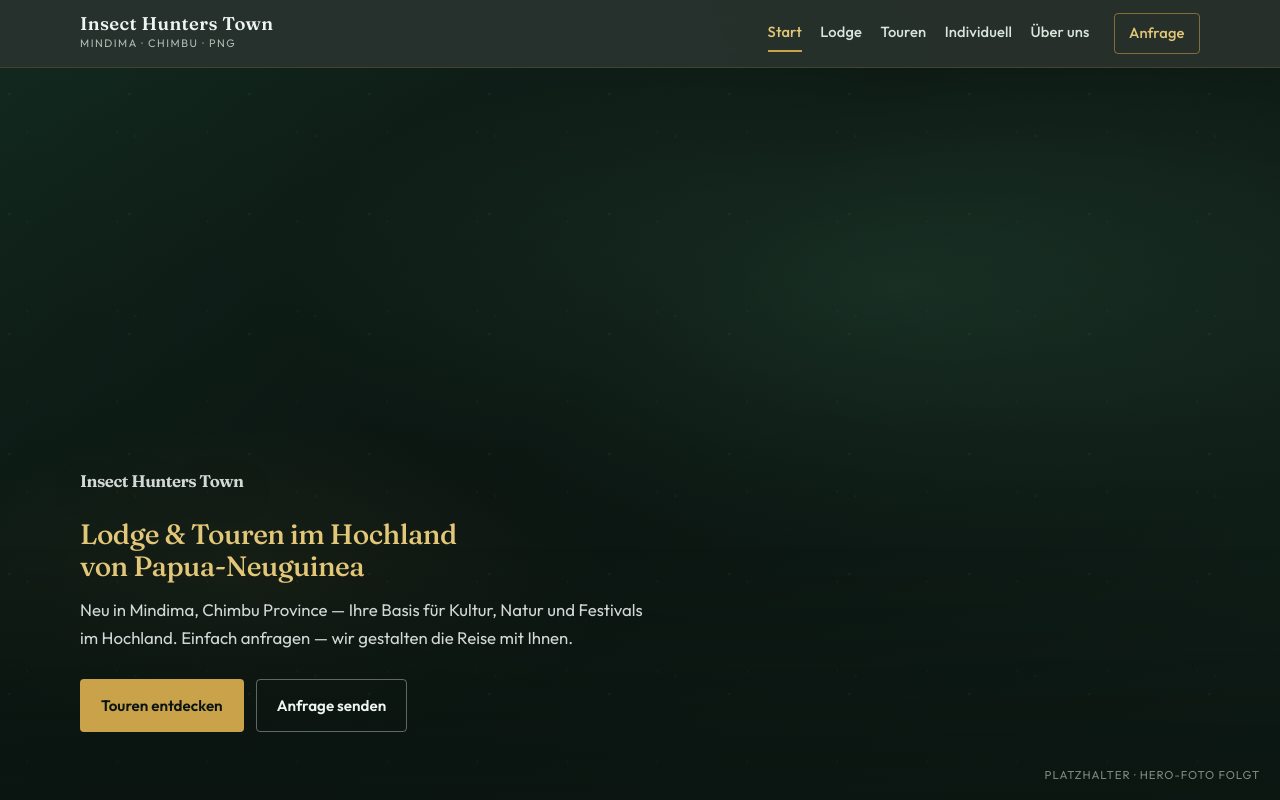
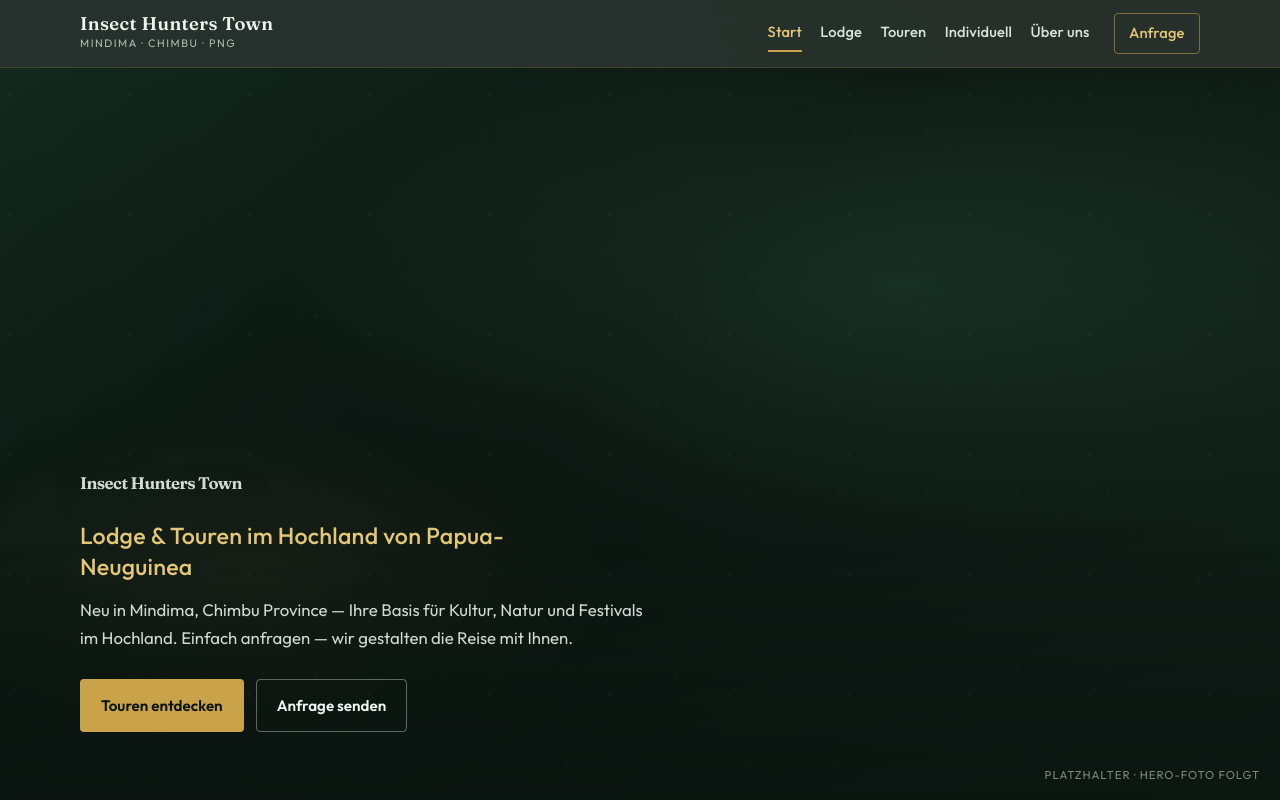
Before and after one commit to jari-alt/PNG, a plain HTML site: page index.html in a window 1280 px wide. Shown: the top 800 px of the page. Drawn offline with Linux system fonts and the light colour scheme.

Commit message:
Strengthen hero brand hierarchy over headline
Make Insect Hunters Town the dominant hero signal; keep the supporting line smaller in the UI font.

Co-authored-by: jari.aurel <jari.aurel@gmx.net>

```diff
--- a/css/styles.css
+++ b/css/styles.css
@@ -301,20 +301,23 @@ h3 {
 
 .hero-brand {
   font-family: var(--font-display);
-  font-size: clamp(2.8rem, 7vw, 5.2rem);
+  font-size: clamp(3.25rem, 9vw, 6.25rem);
   font-weight: 650;
-  letter-spacing: -0.03em;
-  line-height: 0.95;
-  margin: 0 0 1.1rem;
+  letter-spacing: -0.035em;
+  line-height: 0.92;
+  margin: 0 0 1.25rem;
   color: #f4f8f5;
   text-shadow: 0 8px 40px rgba(0, 0, 0, 0.35);
 }
 
 .hero h1 {
   color: var(--gold-soft);
-  font-size: clamp(1.25rem, 2.4vw, 1.75rem);
+  font-size: clamp(1.05rem, 2vw, 1.45rem);
   font-weight: 500;
-  max-width: 22ch;
+  font-family: var(--font-body);
+  letter-spacing: 0.01em;
+  line-height: 1.35;
+  max-width: 28ch;
   margin-bottom: 0.85rem;
 }
 
```
